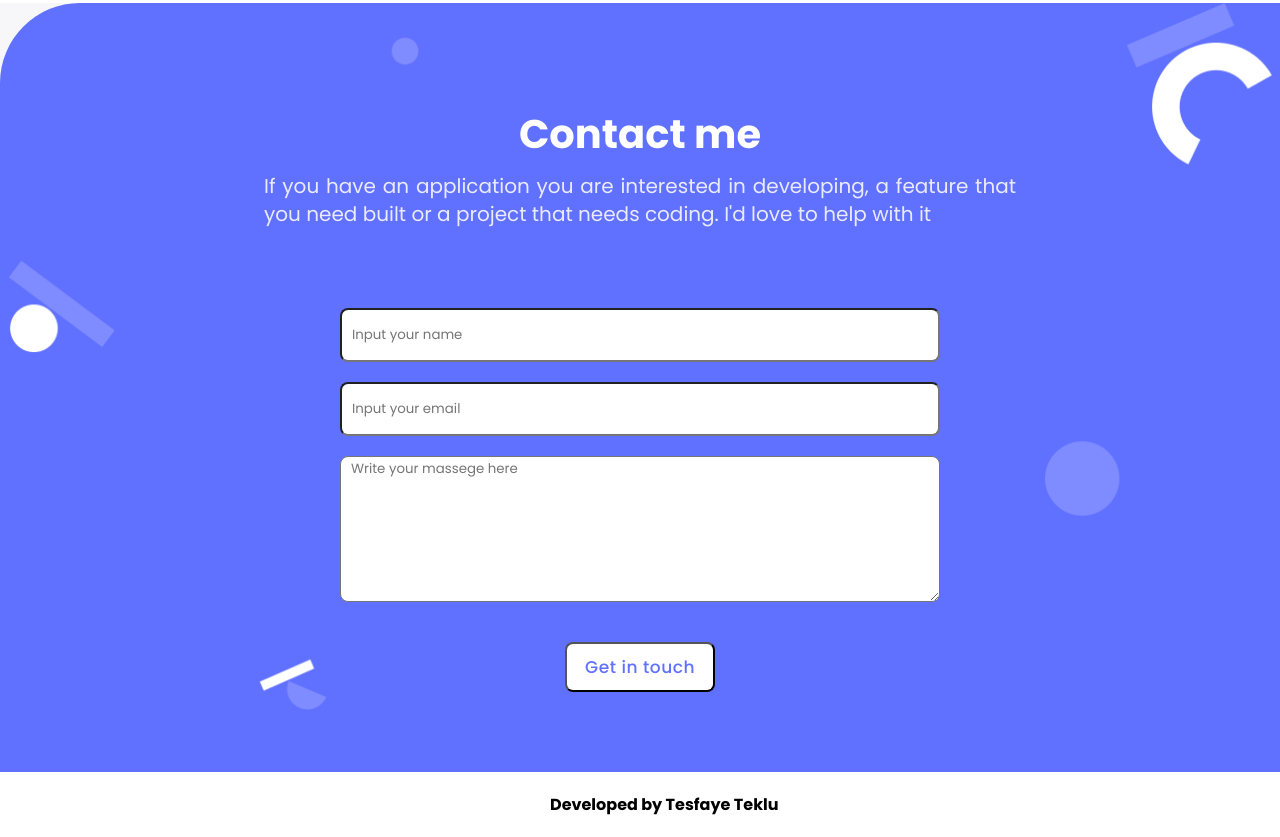
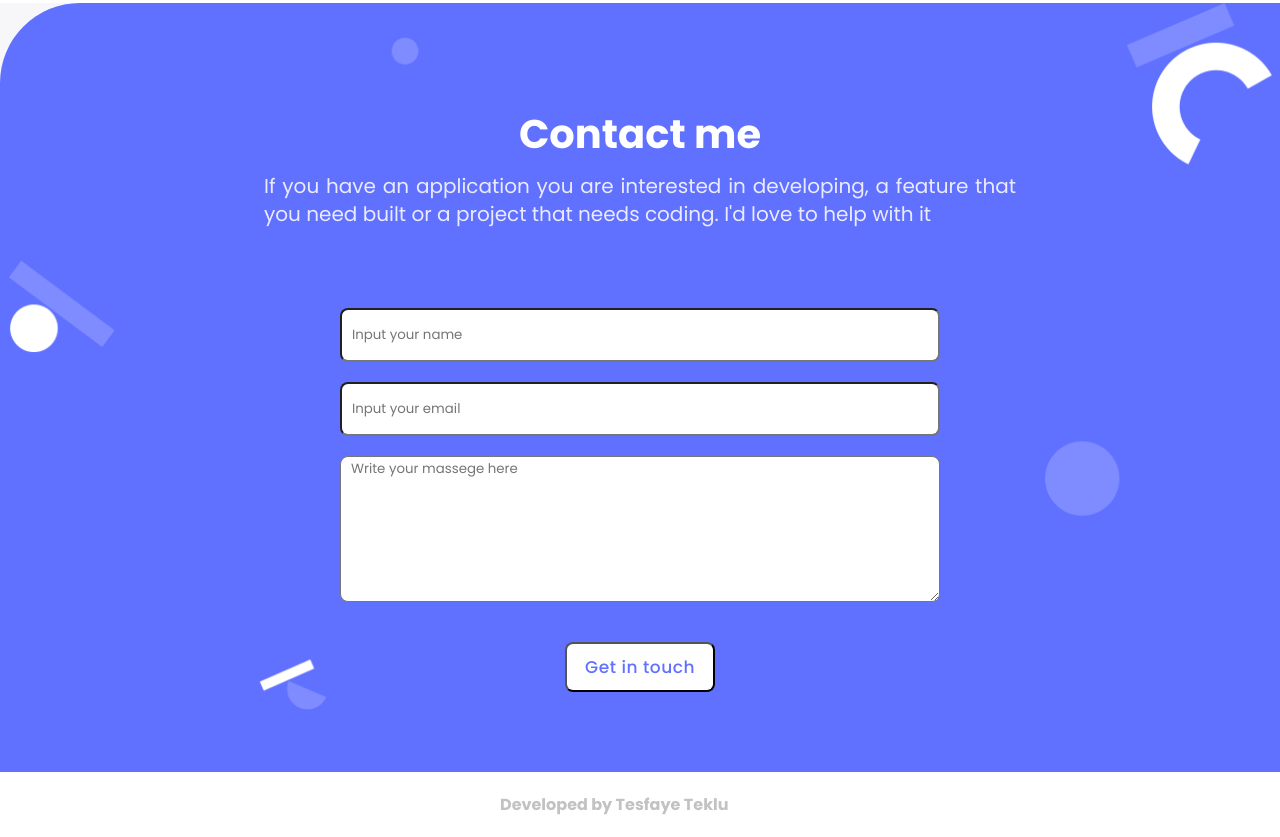
Before and after one commit to eyoab01/my-portfolio, a website: page index.html in a window 1280 px wide. Shown: the part 4487-5324 px from the top of the page. Drawn offline with Linux system fonts and the light colour scheme.

Commit message:
files modified

```diff
--- a/style.css
+++ b/style.css
@@ -693,9 +693,10 @@ form > button:active {
 
   .copy h4{
     text-align: center;
-    padding-left: 550px;
+    padding-left: 500px;
     padding-top: 20px;
     padding-bottom: 20px;
+    color: #c2c2c2;
   }
 
 
```
